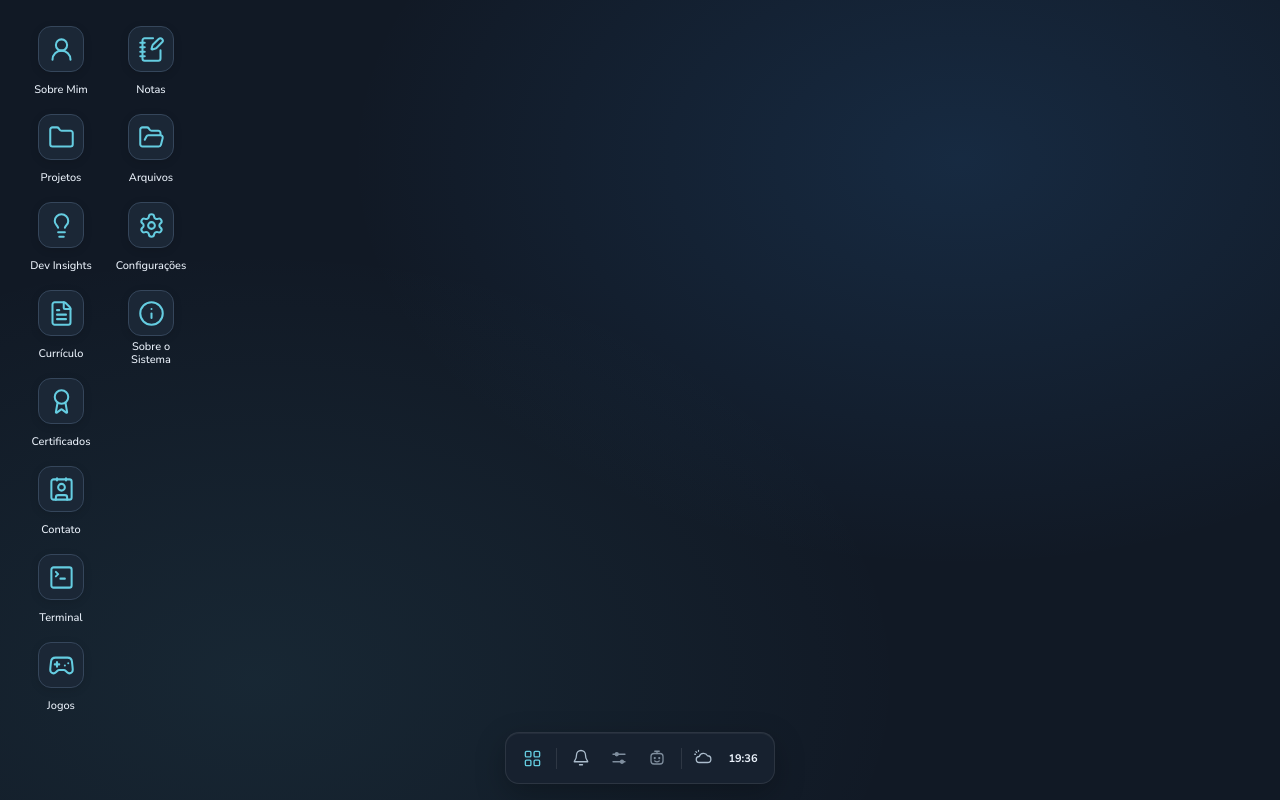
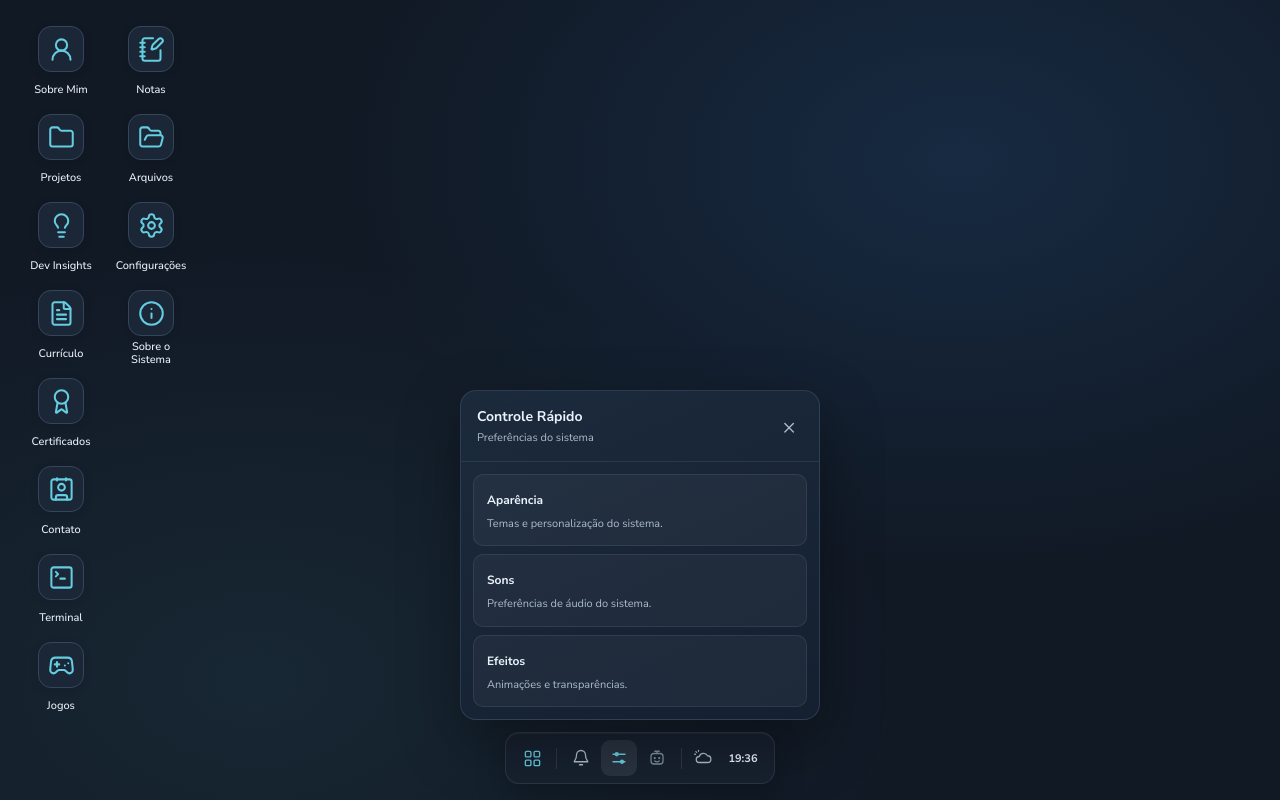
Before and after one commit to warlleyz/ws-os, a React (Vite) app: page / in a window 1280 px wide. Both pictures are taken after a click on the button 619 px from the left and 758 px from the top of the page. Built offline with nearby package versions, Linux system fonts and the light colour scheme.

Commit message:
feat: adicionar base do painel de controle rapido

```diff
--- a/src/App.css
+++ b/src/App.css
@@ -1906,3 +1906,96 @@
   outline: 2px solid #8bd8f0;
   outline-offset: 2px;
 }
+
+/* F4.16.1 — Painel de Controle Rápido */
+
+.taskbar-quick-controls {
+  display: flex;
+  width: min(360px, calc(100vw - 24px));
+  max-height: min(380px, calc(100dvh - 108px));
+  min-height: 0;
+  flex-direction: column;
+  overflow: hidden;
+  border: 1px solid rgb(148 185 215 / 16%);
+  border-radius: 16px;
+  background: linear-gradient(155deg,
+      rgb(28 43 61 / 98%),
+      rgb(21 33 49 / 98%));
+  color: var(--text-primary);
+  box-shadow: 0 22px 60px rgb(0 0 0 / 36%);
+}
+
+.taskbar-quick-controls__header {
+  display: flex;
+  align-items: center;
+  justify-content: space-between;
+  gap: 12px;
+  padding: 16px;
+  border-bottom: 1px solid rgb(148 185 215 / 12%);
+}
+
+.taskbar-quick-controls__header>div {
+  display: flex;
+  flex-direction: column;
+  gap: 4px;
+}
+
+.taskbar-quick-controls__header strong {
+  font-size: 14px;
+}
+
+.taskbar-quick-controls__header small {
+  color: var(--text-secondary);
+  font-size: 11px;
+}
+
+.taskbar-quick-controls__header button {
+  display: grid;
+  width: 28px;
+  height: 28px;
+  place-items: center;
+  padding: 0;
+  border: 0;
+  border-radius: 8px;
+  background: transparent;
+  color: var(--text-secondary);
+  font-size: 22px;
+  cursor: pointer;
+}
+
+.taskbar-quick-controls__header button:hover {
+  background: rgb(255 255 255 / 8%);
+  color: var(--text-primary);
+}
+
+.taskbar-quick-controls__content {
+  display: flex;
+  min-height: 0;
+  flex-direction: column;
+  gap: 8px;
+  overflow-y: auto;
+  padding: 12px;
+}
+
+.taskbar-quick-controls__section {
+  padding: 13px;
+  border: 1px solid rgb(148 185 215 / 12%);
+  border-radius: 10px;
+  background: rgb(255 255 255 / 4%);
+}
+
+.taskbar-quick-controls__section strong {
+  font-size: 12px;
+}
+
+.taskbar-quick-controls__section p {
+  margin: 6px 0 0;
+  color: var(--text-secondary);
+  font-size: 11px;
+  line-height: 1.5;
+}
+
+.taskbar-quick-controls button:focus-visible {
+  outline: 2px solid var(--accent-secondary);
+  outline-offset: 2px;
+}
--- a/src/shells/Taskbar.jsx
+++ b/src/shells/Taskbar.jsx
@@ -133,6 +133,7 @@ export default function Taskbar({
     const [contextGroup, setContextGroup] = useState(null);
     const [menuOpen, setMenuOpen] = useState(false);
     const [notificationOpen, setNotificationOpen] = useState(false);
+    const [quickControlsOpen, setQuickControlsOpen] = useState(false);
     const [menuView, setMenuView] = useState('home');
     const [menuSearch, setMenuSearch] = useState('');
     const [shortcutContext, setShortcutContext] = useState(null);
@@ -347,6 +348,7 @@ export default function Taskbar({
                 setShortcutContext(null);
                 setMenuOpen(false);
                 setNotificationOpen(false);
+                setQuickControlsOpen(false);
                 contextTriggerRef.current = null;
                 shortcutTriggerRef.current = null;
             }
@@ -452,6 +454,7 @@ export default function Taskbar({
         setNotificationOpen(false);
         setMenuView('home');
         setMenuSearch('');
+        setQuickControlsOpen(false);
         contextTriggerRef.current = null;
         shortcutTriggerRef.current = null;
     }
@@ -467,6 +470,7 @@ export default function Taskbar({
         setContextGroup(null);
         setMenuOpen(false);
         setNotificationOpen(false);
+        setQuickControlsOpen(false);
         contextTriggerRef.current = null;
         if (group.instances.length > 1) {
             clearPreviewTimers();
@@ -492,6 +496,7 @@ export default function Taskbar({
         contextTriggerRef.current = event.currentTarget;
         setMenuOpen(false);
         setNotificationOpen(false);
+        setQuickControlsOpen(false);
         setContextGroup((current) =>
             current === group.appId ? null : group.appId,
         );
@@ -503,6 +508,7 @@ export default function Taskbar({
             setMenuOpen(false);
             setNotificationOpen(false);
             setContextGroup(group.appId);
+            setQuickControlsOpen(false);
         }
     }
     function handleMenuNavigation(event) {
@@ -568,6 +574,7 @@ export default function Taskbar({
         closePreview();
         setContextGroup(null);
         setShortcutContext(null);
+        setQuickControlsOpen(false);
         contextTriggerRef.current = null;
         shortcutTriggerRef.current = null;
         if (!menuOpen) {
@@ -583,9 +590,24 @@ export default function Taskbar({
         setContextGroup(null);
         setShortcutContext(null);
         setMenuOpen(false);
+        setQuickControlsOpen(false);
         setNotificationOpen((current) => !current);
         contextTriggerRef.current = null;
         shortcutTriggerRef.current = null;
+    }
+    function toggleQuickControls() {
+        clearWindowHighlight();
+        closePreview();
+
+        setContextGroup(null);
+        setShortcutContext(null);
+        setMenuOpen(false);
+        setNotificationOpen(false);
+
+        contextTriggerRef.current = null;
+        shortcutTriggerRef.current = null;
+
+        setQuickControlsOpen((current) => !current);
     }
     const timeText = currentTime.toLocaleTimeString('pt-BR', {
         hour: '2-digit',
@@ -600,7 +622,11 @@ export default function Taskbar({
                     ref={floatingLayerRef}
                     className="taskbar-floating-layer"
                 >
-                    {preview && !contextGroup && !menuOpen && (
+                    {preview &&
+                        !contextGroup &&
+                        !menuOpen &&
+                        !notificationOpen &&
+                        !quickControlsOpen && (
                         <section
                             ref={previewRef}
                             className="taskbar-preview"
@@ -893,6 +919,45 @@ export default function Taskbar({
                                     </div>
                                 );
                             })()}
+                        </section>
+                    )}
+                    {quickControlsOpen && (
+                        <section
+                            className="taskbar-quick-controls"
+                            role="region"
+                            aria-label="Painel de Controle Rápido"
+                        >
+                            <header className="taskbar-quick-controls__header">
+                                <div>
+                                    <strong>Controle Rápido</strong>
+                                    <small>Preferências do sistema</small>
+                                </div>
+
+                                <button
+                                    type="button"
+                                    aria-label="Fechar Controle Rápido"
+                                    onClick={() => setQuickControlsOpen(false)}
+                                >
+                                    ×
+                                </button>
+                            </header>
+
+                            <div className="taskbar-quick-controls__content">
+                                <div className="taskbar-quick-controls__section">
+                                    <strong>Aparência</strong>
+                                    <p>Temas e personalização do sistema.</p>
+                                </div>
+
+                                <div className="taskbar-quick-controls__section">
+                                    <strong>Sons</strong>
+                                    <p>Preferências de áudio do sistema.</p>
+                                </div>
+
+                                <div className="taskbar-quick-controls__section">
+                                    <strong>Efeitos</strong>
+                                    <p>Animações e transparências.</p>
+                                </div>
+                            </div>
                         </section>
                     )}
                     {notificationOpen && (
@@ -1192,9 +1257,10 @@ export default function Taskbar({
                     <button
                         type="button"
                         className="taskbar__system-button"
-                        title="Controles rápidos — em desenvolvimento"
-                        aria-label="Controles rápidos — em desenvolvimento"
-                        disabled
+                        title="Controle Rápido"
+                        aria-label="Controle Rápido"
+                        aria-expanded={quickControlsOpen}
+                        onClick={toggleQuickControls}
                     >
                         <TaskbarIcon name="controls" />
                     </button>
```
